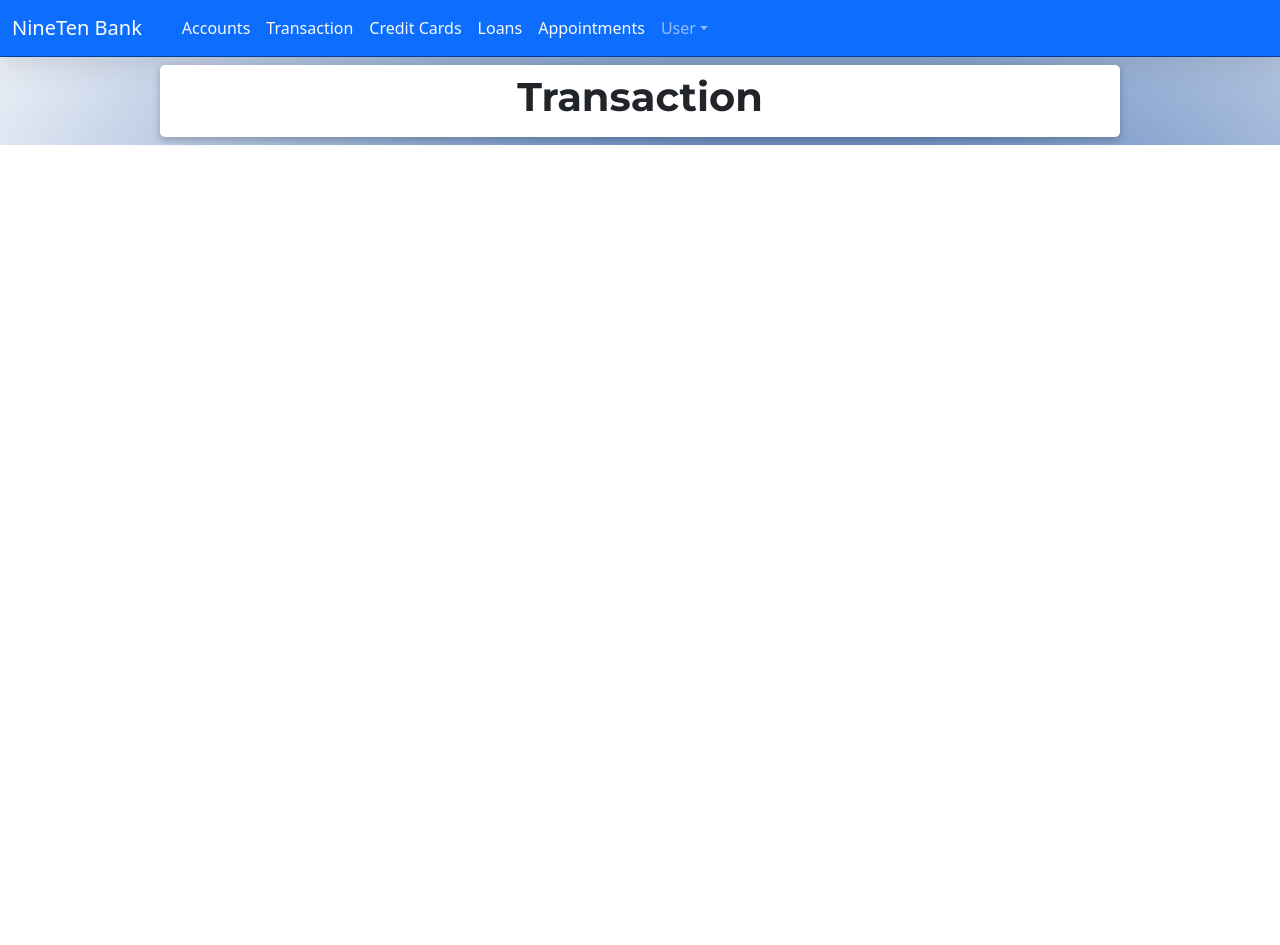
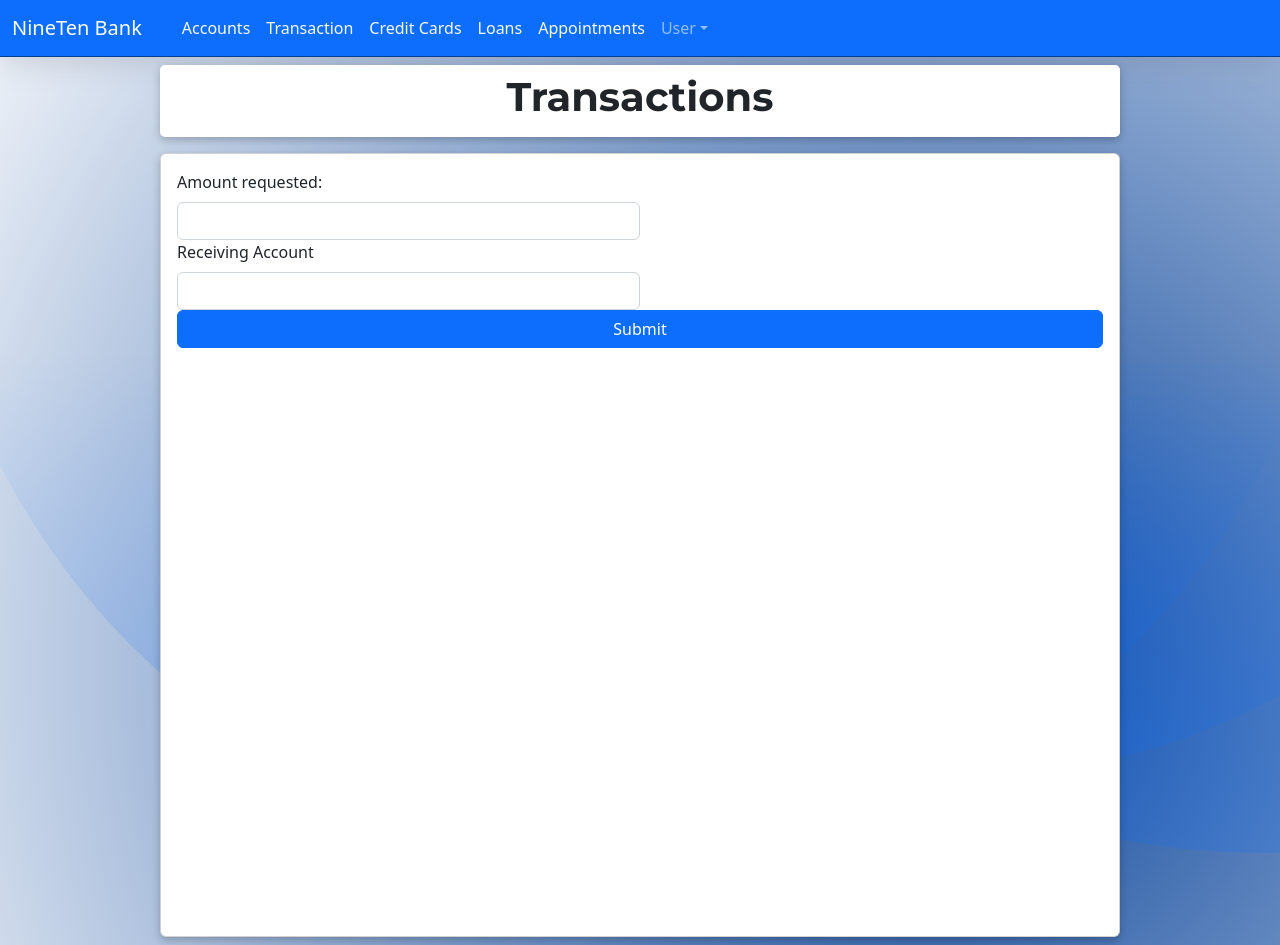
Before and after one commit to jvt703/BankingCustomerPortal, a React (Create React App) app in the folder user-portal/: page /transaction in a window 1280 px wide. Before the commit the page ends 800 px from the top, so only its background shows below. Built offline with nearby package versions, Linux system fonts and the light colour scheme; no server answers.

Commit message:
Calander working and Transaction set up

```diff
--- a/user-portal/src/App.js
+++ b/user-portal/src/App.js
@@ -19,8 +19,8 @@ import CreditCardSignup from './Components/CreditCardSignup/CreditCardSignup';
 import { Login } from './Components/login/Login';
 import PrivateRoutes from './Components/login/ProtectedRoute';
 import AccountSignupForm from './Components/Accounts/AccountSignup/AccountSignupForm';
-import { is } from '@babel/types';
 import Calander from './Components/Calander/Calander';
+import Transactions from './Components/Transactions/Transactions';
 
 function App() {
   const [ isAuthenticated, setIsAuthenticated] =  useState(localStorage.getItem('accessToken') !== null);
@@ -43,10 +43,9 @@ function App() {
             <Route
               path="transaction/*"
               element={
-                <HeaderComponent
-                  pageName="Transaction"
-                  pageDescription=""
-                />
+                <Transactions>
+
+                </Transactions>
               }
             />
             <Route
--- a/user-portal/src/Components/AbstractSignupForm/LabeledInput.js
+++ b/user-portal/src/Components/AbstractSignupForm/LabeledInput.js
@@ -1,29 +1,60 @@
 import {useState} from 'react'
+
 
 export default function LabeledInput({
   labelText = String(),
   inputId = String(),
-  value = String(),
+  value,
   disabled = Boolean(),
   className = String(),
   pattern = String(),
   title = String(),
-  useName = Boolean()
-}){
+  useName = Boolean(),
+  inputType = String()
+}) {
   const [val, setVal] = useState(value);
 
-  return <div className={"d-flex flex-column align-items-start " + className}>
-    <label htmlFor={inputId} className="form-label">{labelText}</label>
+  const handleInputChange = (e) => {
+    const newValue = handleDecimalsOnValue(parseFloat(e.target.value));
+    console.log(newValue,"here")
+    setVal(isNaN(newValue) ? '' : newValue);
+  };
+function handleDecimalsOnValue(value) {
+  if (pattern && pattern.includes('.')) {
+    // Pattern allows decimals
+    const regex = new RegExp(pattern);
+    const match = value.toString().match(regex);
+    if (match) {
+      return parseFloat(match[0]); // Parse the matched value as a float
+    } else if (value === '') {
+      return value;
+    } else {
+      return val;
+    }
+  } else {
+    // Pattern does not allow decimals
+    const regex = new RegExp(`^${pattern}$|^[0-9]*$`); // Updated regular expression
+    const match = value.toString().match(regex);
+     const newValue = match ? parseFloat(match[0]) : val;
+    return isNaN(newValue) ? '' : newValue;
+  }
+}
+  return (
+    <div className={'d-flex flex-column align-items-start ' + className}>
+      <label htmlFor={inputId} className="form-label">
+        {labelText}
+      </label>
       <input
-      type="text"
+        type={inputType? inputType:"number"}
         className="form-control"
         name={useName ? inputId : null}
         id={inputId}
         value={value ? value : val}
-      onChange={e => setVal(e.target.value)}
+        onChange={handleInputChange}
         disabled={disabled || false}
-      pattern={pattern || null}
+        pattern={pattern ? pattern : null} // Apply pattern attribute conditionally
         title={title || null}
-      required />
+      />
     </div>
+  );
 }
--- a/user-portal/src/Components/Calander/Calander.js
+++ b/user-portal/src/Components/Calander/Calander.js
@@ -21,7 +21,7 @@ import UserAppointments from "./UserAppointments";
 const Calander = () => {
   const [branchId, setBranchId] = useState('');
   const [currentDayIndex, setCurrentDayIndex] = useState(1); // Start with index 1 to display the second day as initial state
-  const [appointmentDeleted, setAppointmentDeleted] = useState(false);
+
   const [appointments, setAppointments] = useState([])
 
  const getUsersAppointments = async () => {
--- a/user-portal/src/Components/Calander/Modal.js
+++ b/user-portal/src/Components/Calander/Modal.js
@@ -18,6 +18,7 @@ const TimeSlotModal = ({ isOpen, onClose, selectedTimeSlot, getUsersAppointments
         if (response.ok) {
           const data = await response.json();
           setServiceTypeList(data);
+          setServiceTypeId(data[0].id)
         } else {
           throw new Error('Error fetching service types');
         }
@@ -61,7 +62,7 @@ const TimeSlotModal = ({ isOpen, onClose, selectedTimeSlot, getUsersAppointments
     branchId: 1,
     appointmentDateTime: timeSlot,
     bankerId: 1,
-    serviceTypeId: 2
+    serviceTypeId: serviceTypeId
   };
 
   try {
--- a/user-portal/src/Components/NavBar.js
+++ b/user-portal/src/Components/NavBar.js
@@ -65,6 +65,7 @@ const NavBar = ({pageName, pageDescription, isAuthenticated, setIsAuthenticated}
                   Loans
                 </Link>
               </Nav.Link>
+
               <Nav.Link>
                 <Link
                   className="text-light text-decoration-none"
--- /dev/null
+++ b/user-portal/src/Components/Transactions/Transactions.js
@@ -0,0 +1,49 @@
+
+import { useEffect, useState } from "react";
+import HeaderComponent from "../Headercomponent"
+import Section from "../Section/Section";
+import LabeledInput from "../AbstractSignupForm/LabeledInput";
+
+const Transactions = ()=>{
+
+  const [cardData, setCardData] = useState([]);
+  useEffect(() => {
+    fetch(process.env.REACT_APP_BACKEND_URL + "creditCardTypes")
+    .then(res => res.json())
+    .then(setCardData)
+  }, [])
+
+  return <>
+    <HeaderComponent pageName="Transactions" />
+    <Section>
+
+
+  <LabeledInput
+          className="col-sm-6 col-12"
+          inputId="Transaction Ammount"
+          labelText="Amount requested:"
+          title="Input should be a whole number"
+          pattern="^\d+(\.\d{1,2})?$"
+          useName
+
+        />
+    <LabeledInput
+          className="col-sm-6 col-12"
+          inputId="Transaction Account"
+          labelText="Receiving Account"
+          title="Input should be a whole number"
+          pattern="^\d+$"
+             inputType="text"
+          useName
+        />
+    <input
+            type="submit"
+            value="Submit"
+            className="btn btn-primary"
+        />
+
+    </Section>
+  </>
+}
+
+export default Transactions;
```
Lines whose indentation alone changed are shown as unchanged.
